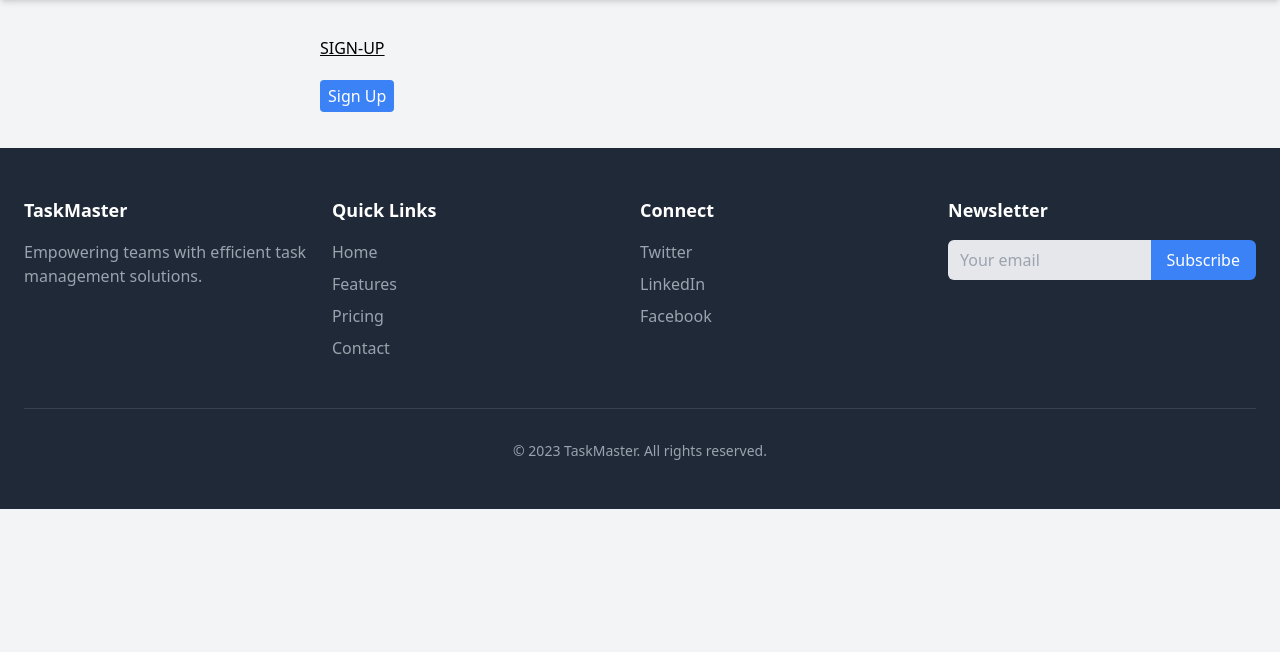
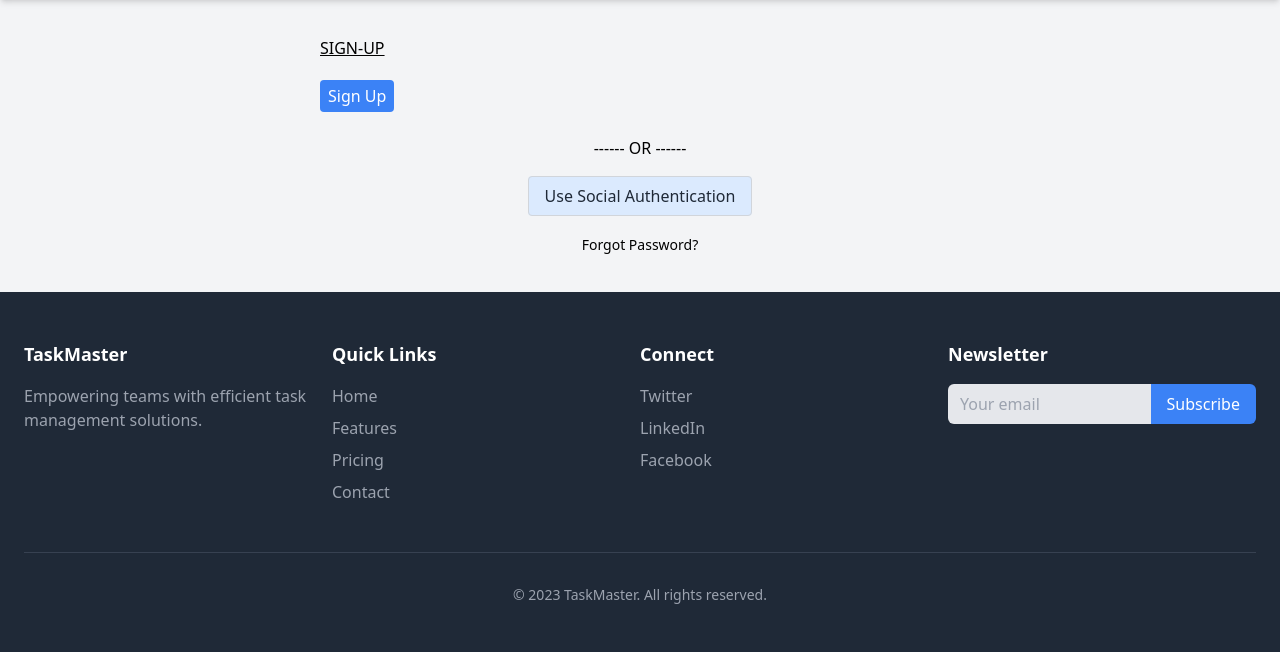
Before and after one commit to neamul-haq/Task-master, a Django app: template users/templates/registration/register.html in a window 1280 px wide. Shown: the part 64-716 px from the top of the page. Run offline with Django 5.2, Linux system fonts and the light colour scheme; the template is opened without the code that fills it, so the values that code supplies are empty.

Commit message:
Auth0 authentication fully implemented

```diff
--- a/core/templates/non_logged_nav.html
+++ b/core/templates/non_logged_nav.html
@@ -31,12 +31,13 @@
         </div>
         <div class="flex gap-1">
           <a
-            href="{% url 'sign-in' %}"
+            href="{% url 'social:begin' 'auth0' %}?next={{ request.GET.next|urlencode }}"
             class="hidden md:block bg-blue-500 text-white px-4 py-2 rounded-md hover:bg-blue-600 transition duration-300"
             >Sign In</a
           >
+
           <a
-            href="{% url 'sign-up' %}"
+            href="{% url 'social:begin' 'auth0' %}?next={{ request.GET.next|urlencode }}"
             class="hidden md:block bg-blue-500 text-white px-4 py-2 rounded-md hover:bg-blue-600 transition duration-300"
             >Sign Up</a
           >
--- a/users/templates/registration/login.html
+++ b/users/templates/registration/login.html
@@ -15,9 +15,11 @@
             <button class='bg-blue-500 px-2 py-1 rounded text-white mt-4' type="submit">Sign In</button>
         </form>
         <div class="mt-6 text-center space-y-2">
+            <p> ------ OR ------</p>
+            <br>
             <a href="{% url 'social:begin' 'auth0' %}?next={{ request.GET.next|urlencode }}"
                class="inline-block w-full text-center bg-blue-100 hover:bg-gray-200 text-gray-800 py-2 px-4 rounded border border-gray-300">
-                Login with Social Accounts
+                Use Social Authentication
             </a>
             <br>
             <br>
--- a/users/templates/registration/register.html
+++ b/users/templates/registration/register.html
@@ -26,6 +26,19 @@
             {% endfor %}
             <button class='bg-blue-500 px-2 py-1 rounded text-white mt-3' type="submit">Sign Up</button>
         </form>
+        <div class="mt-6 text-center space-y-2">
+            <p> ------ OR ------</p>
+            <br>
+            <a href="{% url 'social:begin' 'auth0' %}?next={{ request.GET.next|urlencode }}"
+               class="inline-block w-full text-center bg-blue-100 hover:bg-gray-200 text-gray-800 py-2 px-4 rounded border border-gray-300">
+                Use Social Authentication
+            </a>
+            <br>
+            <br>
+            <a href="{% url 'password-reset' %}" class="text-sm text-blue-500 hover:underline">
+                Forgot Password?
+            </a>
+        </div>
     </div>
 
     {% endblock content %}
```
Also changed, not shown: db.sqlite3.
